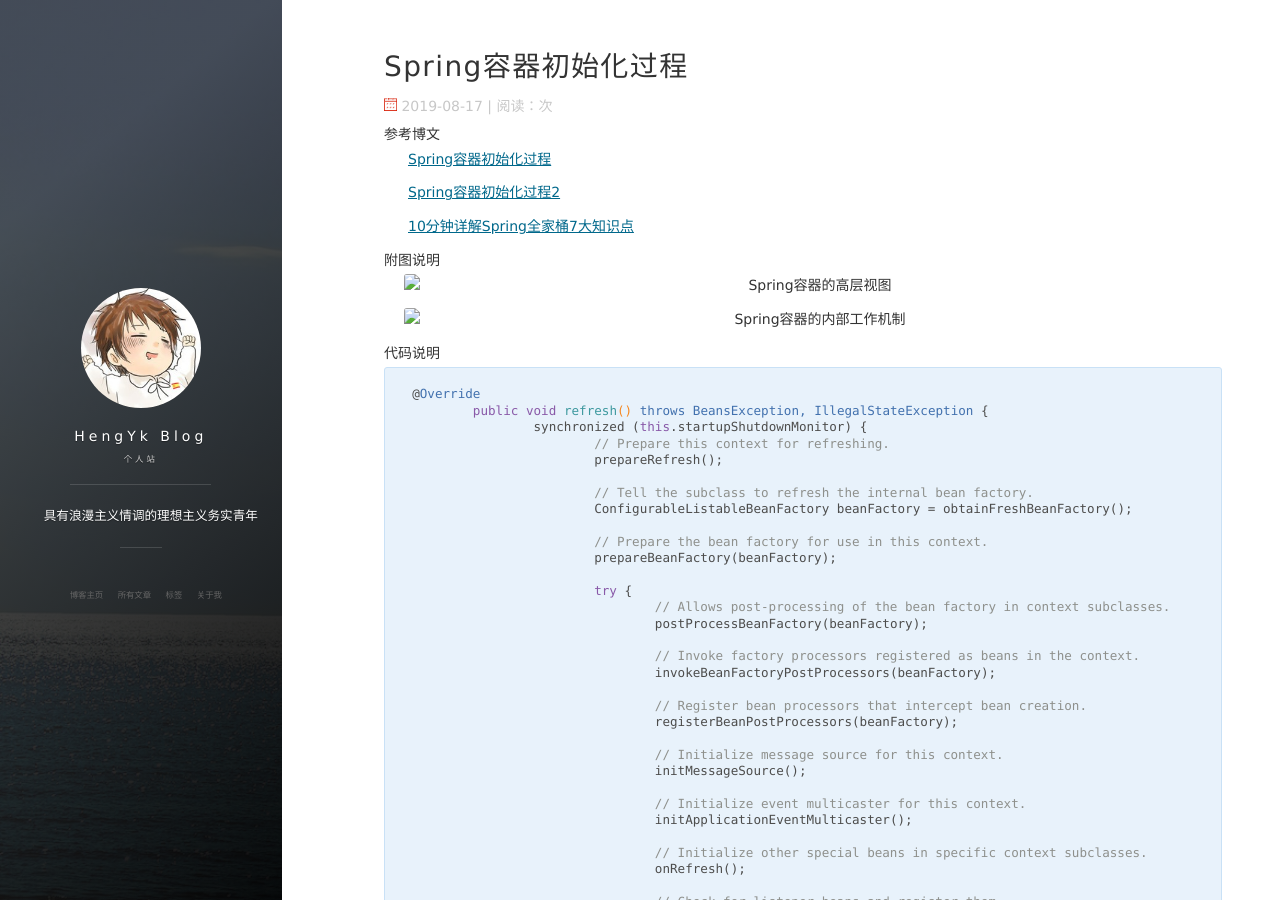
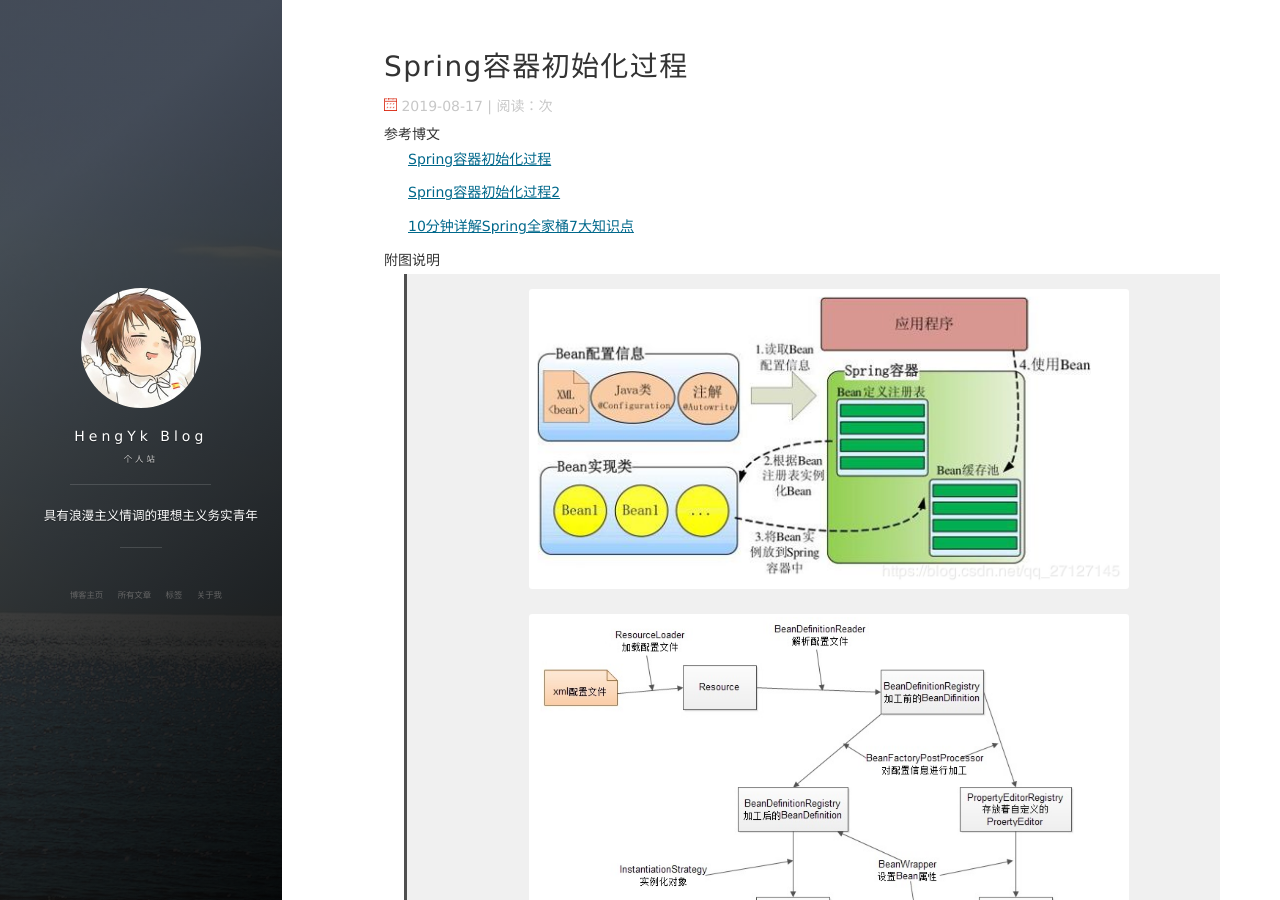
Before and after one commit to HengYk/hengyk.github.io, a Jekyll site: the page built from _posts/2019-08-17-Spring容器初始化过程.md, in a window 1280 px wide and 900 px high. Built offline with Jekyll 4.4.1, drawn with Linux system fonts in a browser that asks for light colours; nearby versions of some CDN libraries; comment, search, counter and statistics services are not loaded.

Commit message:
Spring容器初始化过程

```diff
--- a/_posts/2019-08-17-Spring容器初始化过程.md
+++ b/_posts/2019-08-17-Spring容器初始化过程.md
@@ -18,9 +18,11 @@
 
 ##### 附图说明
 
-![Spring容器的高层视图](../images/post/Spring容器的高层视图.png)
+<!-- ![Spring容器的高层视图](../images/post/Spring容器的高层视图.png) -->
+> <img src="/images/post/Spring容器的高层视图.png" width="600px" height="">
 
-![Spring容器的内部工作机制](../images/post/Spring容器的内部工作机制.png)
+<!-- ![Spring容器的内部工作机制](../images/post/Spring容器的内部工作机制.png) -->
+> <img src="/images/post/Spring容器的内部工作机制.png" width="600px" height="">
 
 
 
```
